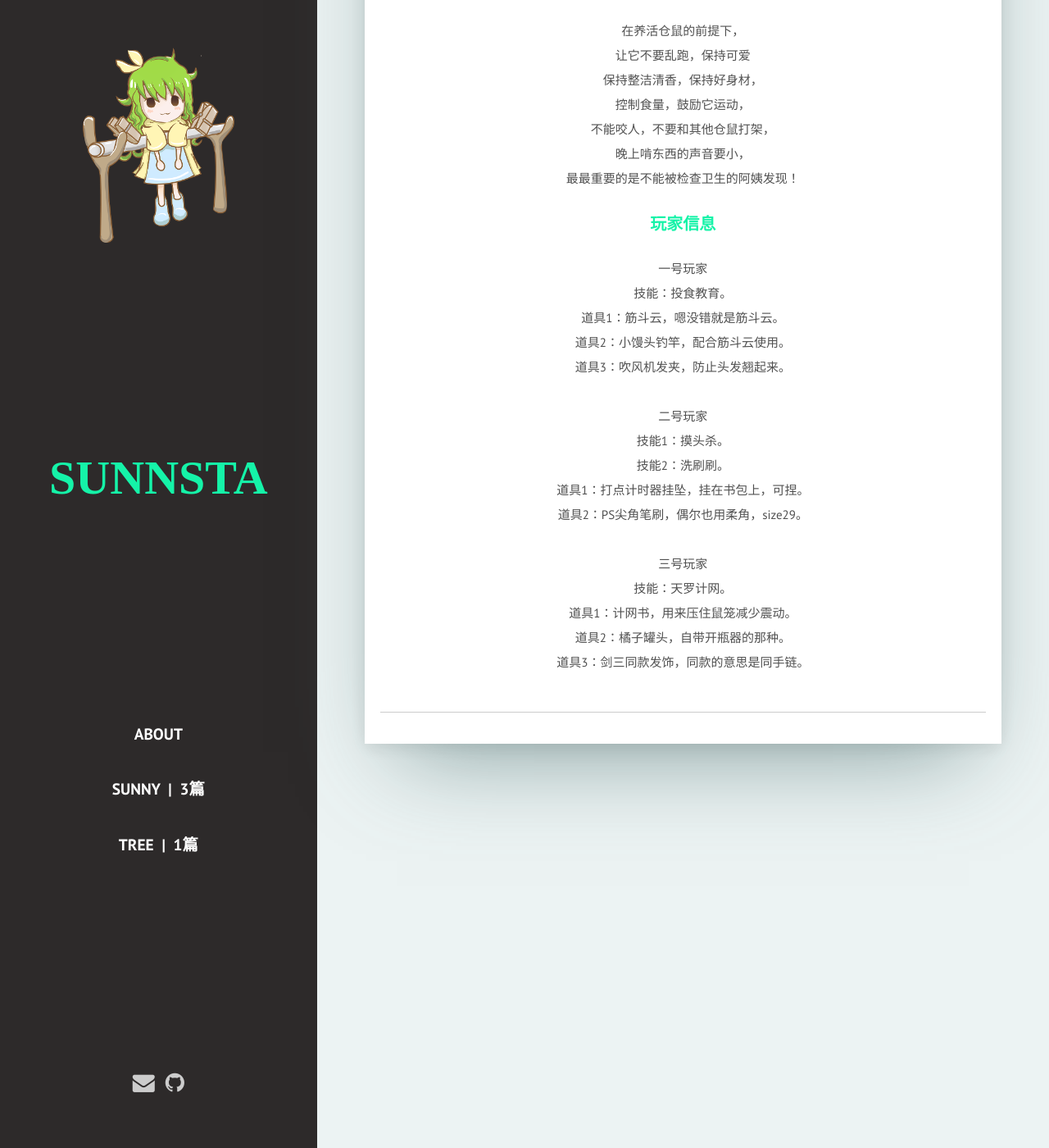
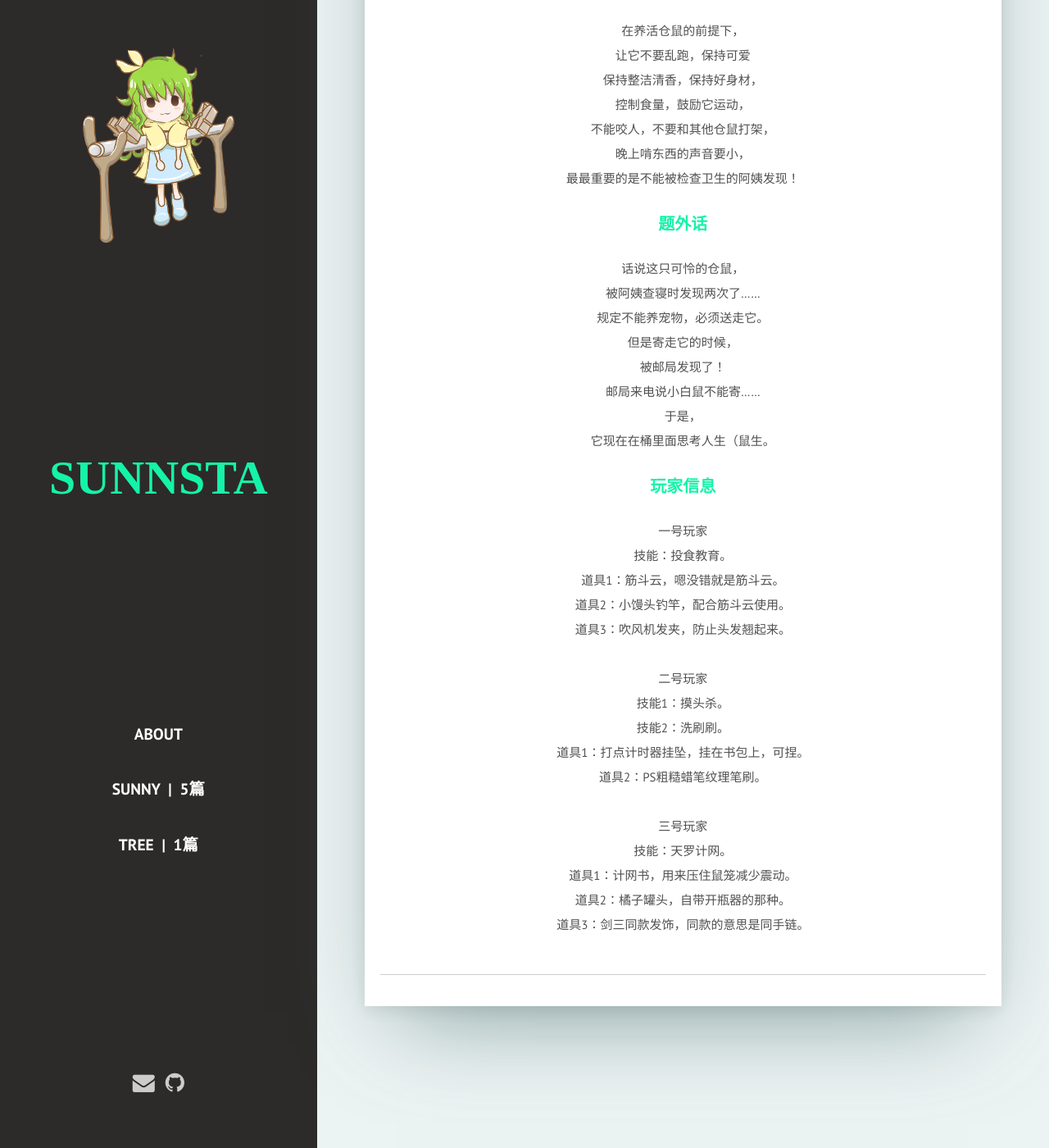
Before and after one commit to bjhwcg/bjhwcg.github.io, a Jekyll site: the page built from _posts/2018-04-26-sunny-hamster.html, in a window 1280 px wide and 1400 px high, scrolled down 1028 px. Shown: the whole window at 82% size. Built offline with Jekyll 4.4.1, drawn with Linux system fonts in a browser that asks for light colours; some web fonts are replaced.

Commit message:
add sunny-flower

```diff
--- a/_posts/2018-04-26-sunny-hamster.html
+++ b/_posts/2018-04-26-sunny-hamster.html
@@ -28,6 +28,19 @@
 最最重要的是不能被检查卫生的阿姨发现！<br />
 </div>
 <div class="my-txt-0">
+题外话<br />
+</div>
+<div class="my-txt-1">
+话说这只可怜的仓鼠，<br />
+被阿姨查寝时发现两次了……<br />
+规定不能养宠物，必须送走它。<br />
+但是寄走它的时候，<br />
+被邮局发现了！<br />
+邮局来电说小白鼠不能寄……<br />
+于是，<br />
+它现在在桶里面思考人生（鼠生。<br />
+</div>
+<div class="my-txt-0">
 玩家信息<br />
 </div>
 <div class="my-txt-1">
@@ -41,7 +54,7 @@
 技能1：摸头杀。<br />
 技能2：洗刷刷。<br />
 道具1：打点计时器挂坠，挂在书包上，可捏。<br />
-道具2：PS尖角笔刷，偶尔也用柔角，size29。<br />
+道具2：PS粗糙蜡笔纹理笔刷。<br />
 <br />
 三号玩家<br />
 技能：天罗计网。<br />
```
Also changed, not shown: _posts/2015-12-25-sunny-appletree.html (added, +39 -0 lines), _posts/2018-05-16-sunny-flower.html (added, +58 -0 lines), tmp/README.md (added, +26 -0 lines), README.md, assets/img/sunny-flower.jpg (added), tmp/fresh-sm.png (renamed from assets/img/fresh-sm.png), tmp/fresh.jpg (renamed from assets/img/fresh.jpg), 1 other file.
